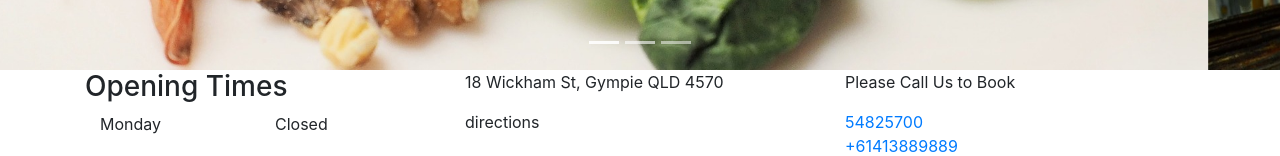
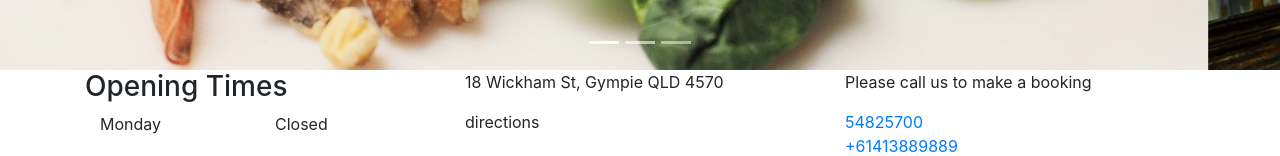
Before and after one commit to Recelis/dragongarden, a React (Create React App) app: page /#/ in a window 1280 px wide. Shown: the part 730-886 px from the top of the page. Built offline with nearby package versions, Linux system fonts and the light colour scheme.

Commit message:
edited footer

```diff
--- a/src/footer.js
+++ b/src/footer.js
@@ -27,7 +27,7 @@ const Footer = () => {
           <p>map</p>
         </Col>
         <Col xs={4}>
-          <p>Please Call Us to Book</p>
+          <p>Please call us to make a booking</p>
           <div><a href="tel:+61754825700">54825700</a></div>
           <div><a href="tel:+61-413-889-889">+61413889889</a></div> {/*check that this works*/}
         </Col>
```
